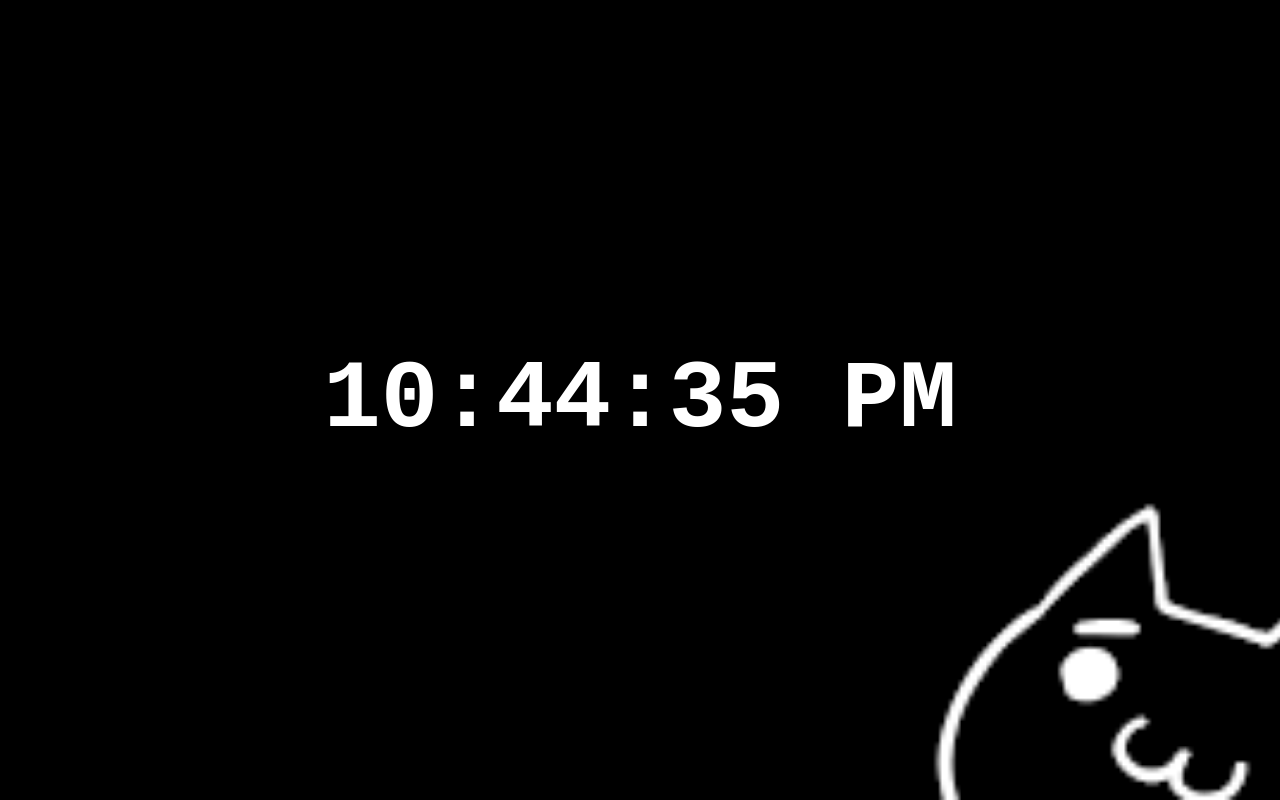
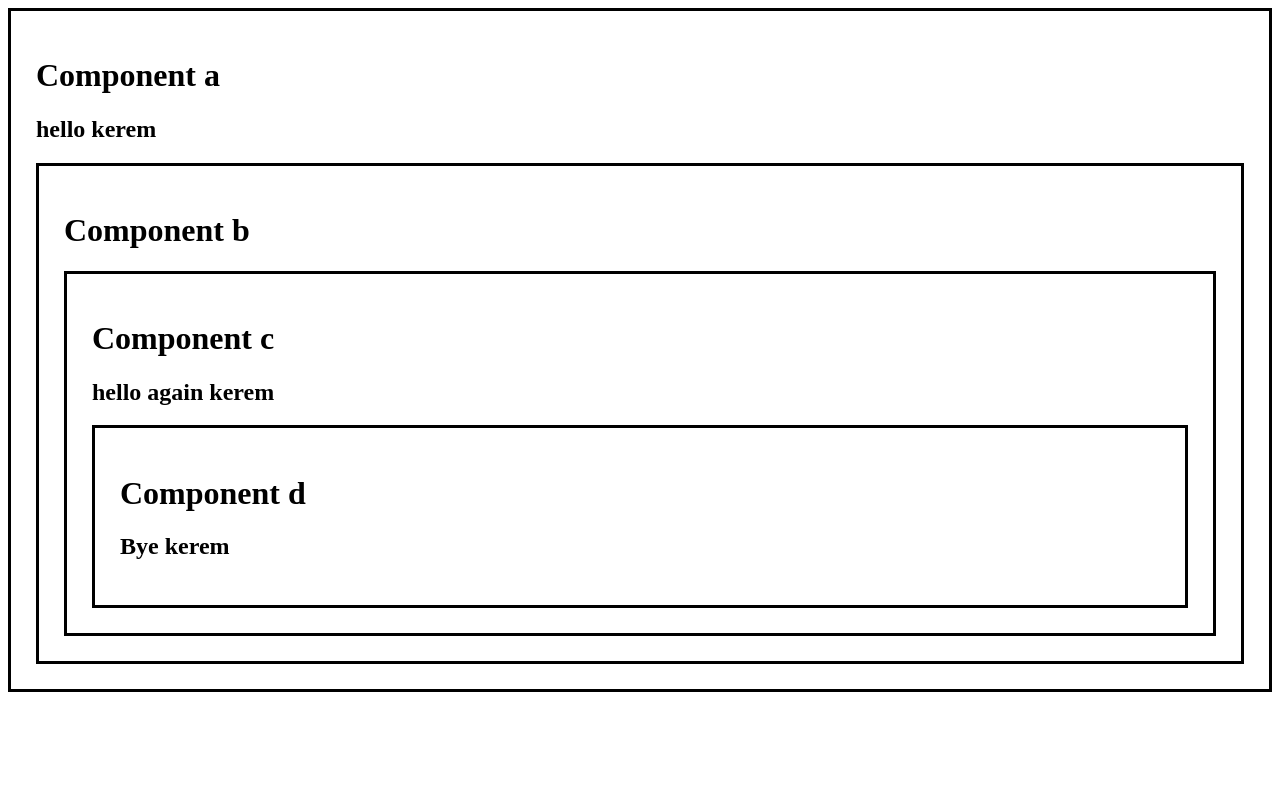
Before and after one commit to laderhad/react-tutorial, a React (Vite) app in the folder my-react-app/: page / in a window 1280 px wide. Built offline with nearby package versions, Linux system fonts and the light colour scheme.

Commit message:
using of useContext();

```diff
--- a/my-react-app/src/App.jsx
+++ b/my-react-app/src/App.jsx
@@ -1,12 +1,16 @@
-import DigitalClock from "./DigitalClock";
+import { useState , useEffect } from "react";
+import ComponentA from './ComponentA.jsx';
 
 
 function App() {
 
+
+
   return (
-    <DigitalClock/>
+    <>
+     <ComponentA />
+    </>
   );
-
 }
 
 export default App
--- /dev/null
+++ b/my-react-app/src/ComponentA.jsx
@@ -0,0 +1,23 @@
+import ComponentB from './ComponentB.jsx';
+import {useState, createContext} from 'react';
+
+export const UserContext = createContext();
+
+function ComponentA(){
+const [user, setUser] = useState("kerem");
+
+    return(
+        <>
+        <div className="box">
+            <h1>Component a</h1>
+            <h2>{`hello ${user} `}</h2>
+            <UserContext.Provider value={user}>
+                <ComponentB />
+
+            </UserContext.Provider>
+        </div>
+        </>
+    );
+
+}
+export default ComponentA;
--- /dev/null
+++ b/my-react-app/src/ComponentB.jsx
@@ -0,0 +1,14 @@
+import ComponentC from './ComponentC';
+
+function ComponentB(){
+    return(
+        <>
+        <div className="box">
+            <h1>Component b</h1>
+            <ComponentC />
+        </div>
+        </>
+    );
+
+}
+export default ComponentB;
--- /dev/null
+++ b/my-react-app/src/ComponentC.jsx
@@ -0,0 +1,19 @@
+import ComponentD from './ComponentD.jsx';
+import {useContext} from 'react';
+import {UserContext} from './ComponentA.jsx';
+
+function ComponentC(){
+
+    const user = useContext(UserContext);
+    return(
+        <>
+        <div className="box">
+            <h1>Component c</h1>
+            <h2>{`hello again ${user}`}</h2>
+            <ComponentD />
+        </div>
+        </>
+    );
+
+}
+export default ComponentC;
--- /dev/null
+++ b/my-react-app/src/ComponentD.jsx
@@ -0,0 +1,19 @@
+import {useContext} from 'react';
+import {UserContext} from './ComponentA';
+
+
+function ComponentD(){
+
+    const user = useContext(UserContext);
+
+    return(
+        <>
+        <div className="box">
+            <h1>Component d</h1>
+            <h2>{`Bye ${user}`}</h2>
+        </div>
+        </>
+    );
+
+}
+export default ComponentD;
--- a/my-react-app/src/DigitalClock.jsx
+++ /dev/null
@@ -1,35 +0,0 @@
-import React,{useEffect,useState} from "react";
-
-function DigitalClock(){
-    const [time,setTime]=useState(new Date());
-
-    useEffect(()=>{
-        const intervalId=setInterval(()=>{
-            setTime(new Date());
-        },1000);
-
-        return()=>{
-            clearInterval(intervalId)
-        }
-    },[]);
-
-    function formatTime(){
-        let hours = time.getHours();
-        const minutes = time.getMinutes();
-        const seconds= time.getSeconds();
-        const meridiem=hours>=12 ? "PM":"AM";
-
-        hours= hours % 12 || 12;
-        return `${padZero(hours)}:${padZero(minutes)}:${padZero(seconds)} ${meridiem}`
-    }
-    function padZero(number){
-        return (number<10 ? "0":"")+number;
-    }
-
-    return (<div className="clock-container">
-        <div className="clock">
-            <span>{formatTime()}</span>
-        </div>
-    </div>);
-}
-export default DigitalClock
--- a/my-react-app/src/index.css
+++ b/my-react-app/src/index.css
@@ -1,28 +1,4 @@
-body{
-    background-image:url(assets/images.png);
-    background-position: center;
-    background-repeat: no-repeat;
-    background-size: cover;
-    background-attachment: fixed;
-    margin: 0;
-
-    display: flex;
-    justify-content: center ;
-    min-height: 100vh;
-    align-items: center;
-
+.box{
+    border: 3px solid;
+    padding: 25px;
 }
-.clock-container{
-    backdrop-filter:blur(5px);
-    width: 100vw;
-    padding:10px 0;
-
-}
-.clock{
-    color: white;
-    font-size: 6rem;
-    font-weight: bold;
-    font-family: monospace;
-    text-align: center;
-    text-shadow: 3px 3px 5px hsl(0, 0%, 0.75);
-}
```
